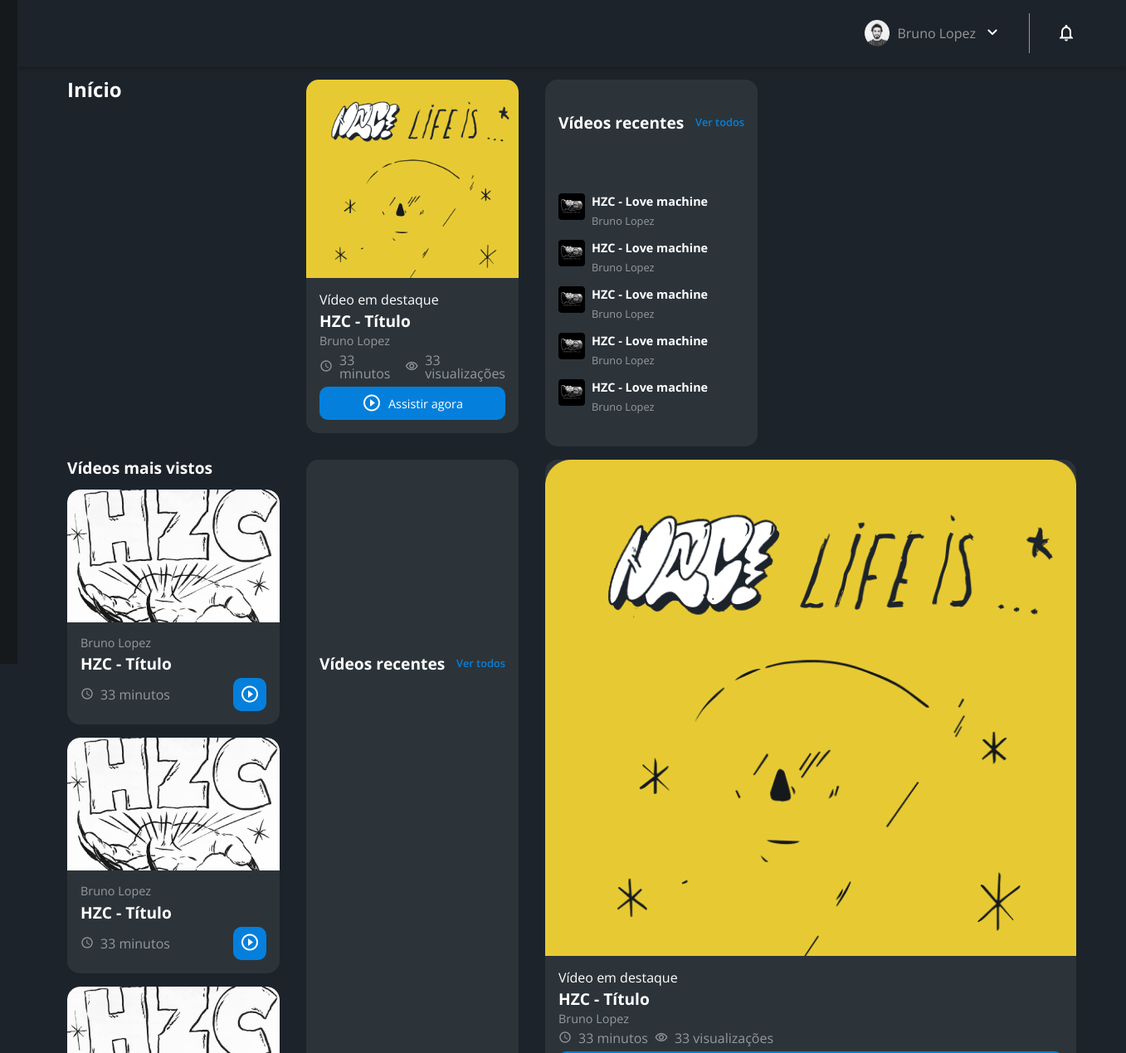
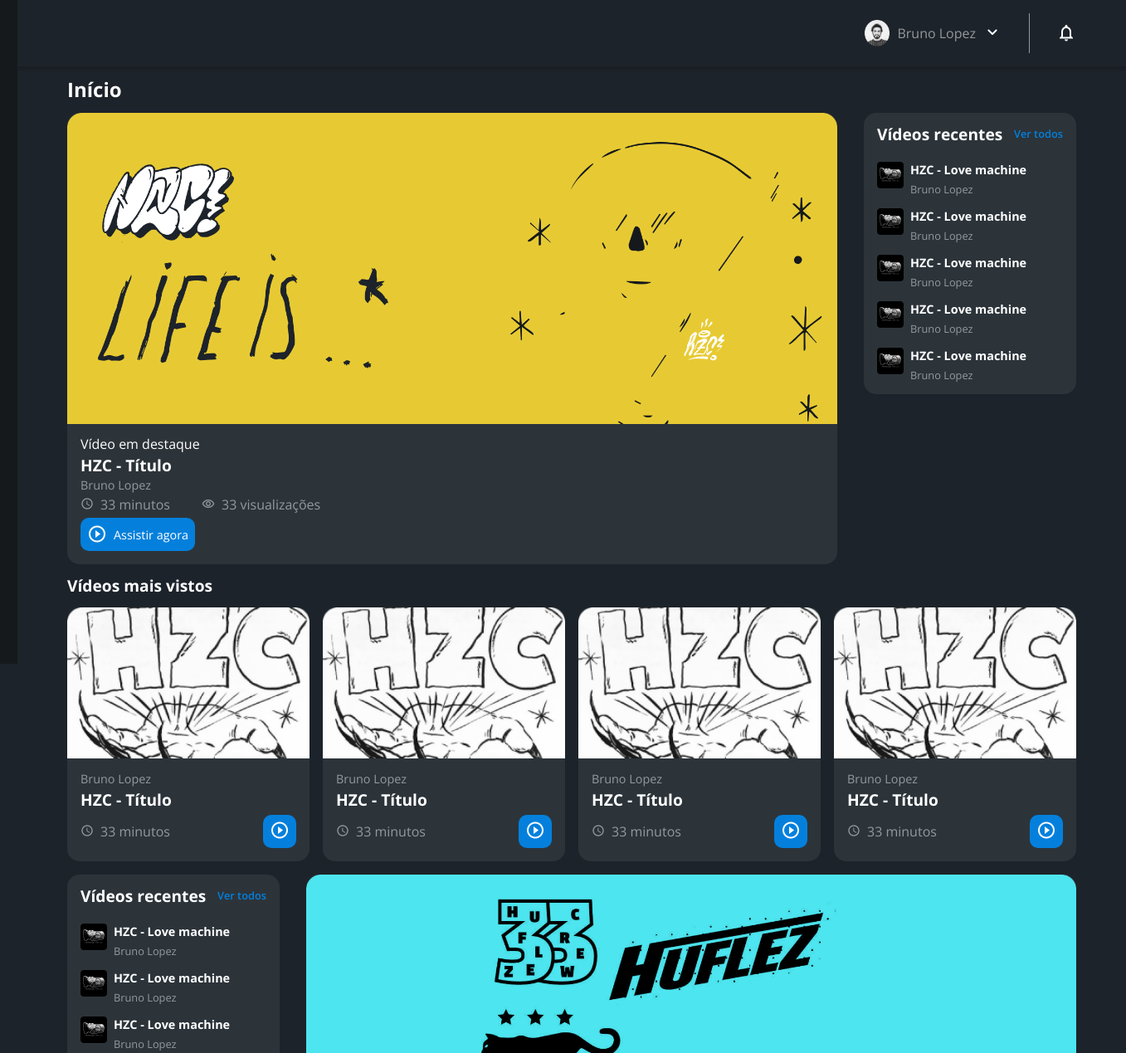
Before and after one commit to FabrizioGomes/flex-e-grid-main, a plain HTML site: page index.html in a window 1536 px wide. Shown: the top 1269 px of the page at 83% size, 179-1536 px from the left. Drawn offline with nearby package versions, Linux system fonts and the light colour scheme.

Commit message:
concluindo o projeto HZC sobre grid e flexbox

```diff
--- a/assets/css/estilos.css
+++ b/assets/css/estilos.css
@@ -191,9 +191,20 @@ body {
     .principal {
         display: grid;
         grid-template-columns: auto 1fr auto;
+        grid-template-areas:
+            "titulo-pagina titulo-pagina titulo-pagina"
+            "destaque-video destaque-video videos-recentes"
+            "secao-videos secao-videos secao-videos"
+            "produtos-recentes destaque-produtos destaque-produtos"
+            "secao-produtos secao-produtos secao-produtos"
+        ;
         column-gap: 32px;
         padding: 16px 60px;
         grid-column: 2;
+    }
+
+    .titulo-secao {
+        grid-column: span 4;
     }
 }
 
@@ -202,6 +213,10 @@ body {
     border-radius: 15px;
     overflow: hidden;
     background-color: #2C343A;
+}
+
+.cartao__imagem--desktop {
+    display: none;
 }
 
 .cartao--destaque {
@@ -278,6 +293,23 @@ body {
 }
 
 @media screen and (min-width: 1440px) {
+    .cartao--destaque {
+        margin-bottom: 0;
+    }
+
+    .cartao__imagem--mobile {
+        display: none;
+    }
+
+    .cartao__imagem--desktop {
+        display: block;
+    }
+
+    .cartao__botao--destaque {
+        grid-column: auto;
+        padding: 16px 8px;
+    }
+
     .cartao--recentes {
         display: grid;
         grid-template-columns: auto auto;
@@ -286,6 +318,7 @@ body {
         width: 256px;
         padding: 16px;
         box-sizing: border-box;
+        align-self: flex-start;
     }
 
     .cartao--recentes .cartao__titulo {
@@ -332,3 +365,33 @@ body {
     display: grid;
     gap: 16px;
 }
+
+@media screen and (min-width: 1440px) {
+    .secao {
+        grid-template-columns: repeat(4, 1fr);
+    }
+
+    .destaque-video {
+        grid-area: destaque-video;
+    }
+
+    .videos-recentes {
+        grid-area: videos-recentes;
+    }
+
+    .secao-videos {
+        grid-area: secao-videos;
+    }
+
+    .destaque-produtos {
+        grid-area: destaque-produtos;
+    }
+
+    .produtos-recentes {
+        grid-area: produtos-recentes;
+    }
+
+    .secao-produtos {
+        grid-area: secao-produtos;
+    }
+}
--- a/index.html
+++ b/index.html
@@ -29,8 +29,9 @@
     </nav>
     <main class="principal">
         <h2 class="titulo-pagina">Início</h2>
-        <article class="cartao cartao--destaque">
-            <img src="assets/img/banner-mobile_1.png" alt="Banner do cartao" class="cartao__imagem">
+        <article class="cartao cartao--destaque destaque-video">
+            <img src="assets/img/banner-mobile_1.png" alt="Banner do cartao" class="cartao__imagem cartao__imagem--mobile">
+            <img src="assets/img/banner_1.png" alt="Banner do cartao" class="cartao__imagem cartao__imagem--desktop">
             <div class="cartao__conteudo">
                 <p class="cartao__destaque">Vídeo em destaque</p>
                 <h3 class="cartao__titulo">HZC - Título</h3>
@@ -40,7 +41,7 @@
                 <button class="cartao__botao cartao__botao--play cartao__botao--destaque">Assistir agora</button>
             </div>
         </article>
-        <article class="cartao cartao--recentes">
+        <article class="cartao cartao--recentes videos-recentes">
             <h3 class="cartao__titulo">Vídeos recentes</h3>
             <a href="#" class="cartao__link">Ver todos</a>
             <ul class="cartao__lista">
@@ -71,7 +72,7 @@
                 </li>
             </ul>
         </article>
-        <section class="secao">
+        <section class="secao secao-videos">
             <h3 class="titulo-secao">Vídeos mais vistos</h3>
             <article class="cartao">
                 <img src="assets/img/video_1.png" alt="Vídeo" class="cartao__imagem">
@@ -110,7 +111,7 @@
                 </div>
             </article>
         </section>
-        <article class="cartao cartao--recentes">
+        <article class="cartao cartao--recentes produtos-recentes">
             <h3 class="cartao__titulo">Vídeos recentes</h3>
             <a href="#" class="cartao__link">Ver todos</a>
             <ul class="cartao__lista">
@@ -141,8 +142,9 @@
                 </li>
             </ul>
         </article>
-        <article class="cartao cartao--destaque">
-            <img src="assets/img/banner-mobile_1.png" alt="Banner do cartao" class="cartao__imagem">
+        <article class="cartao cartao--destaque destaque-produtos">
+            <img src="assets/img/banner-mobile_2.png" alt="Banner do cartao" class="cartao__imagem cartao__imagem--mobile">
+            <img src="assets/img/banner_2.png" alt="Banner do cartao" class="cartao__imagem cartao__imagem--desktop">
             <div class="cartao__conteudo">
                 <p class="cartao__destaque">Vídeo em destaque</p>
                 <h3 class="cartao__titulo">HZC - Título</h3>
@@ -152,7 +154,7 @@
                 <button class="cartao__botao cartao__botao--play cartao__botao--destaque">Assistir agora</button>
             </div>
         </article>
-        <section class="secao">
+        <section class="secao secao-produtos">
             <h3 class="titulo-secao">Vídeos mais vistos</h3>
             <article class="cartao">
                 <img src="assets/img/video_1.png" alt="Vídeo" class="cartao__imagem">
```
